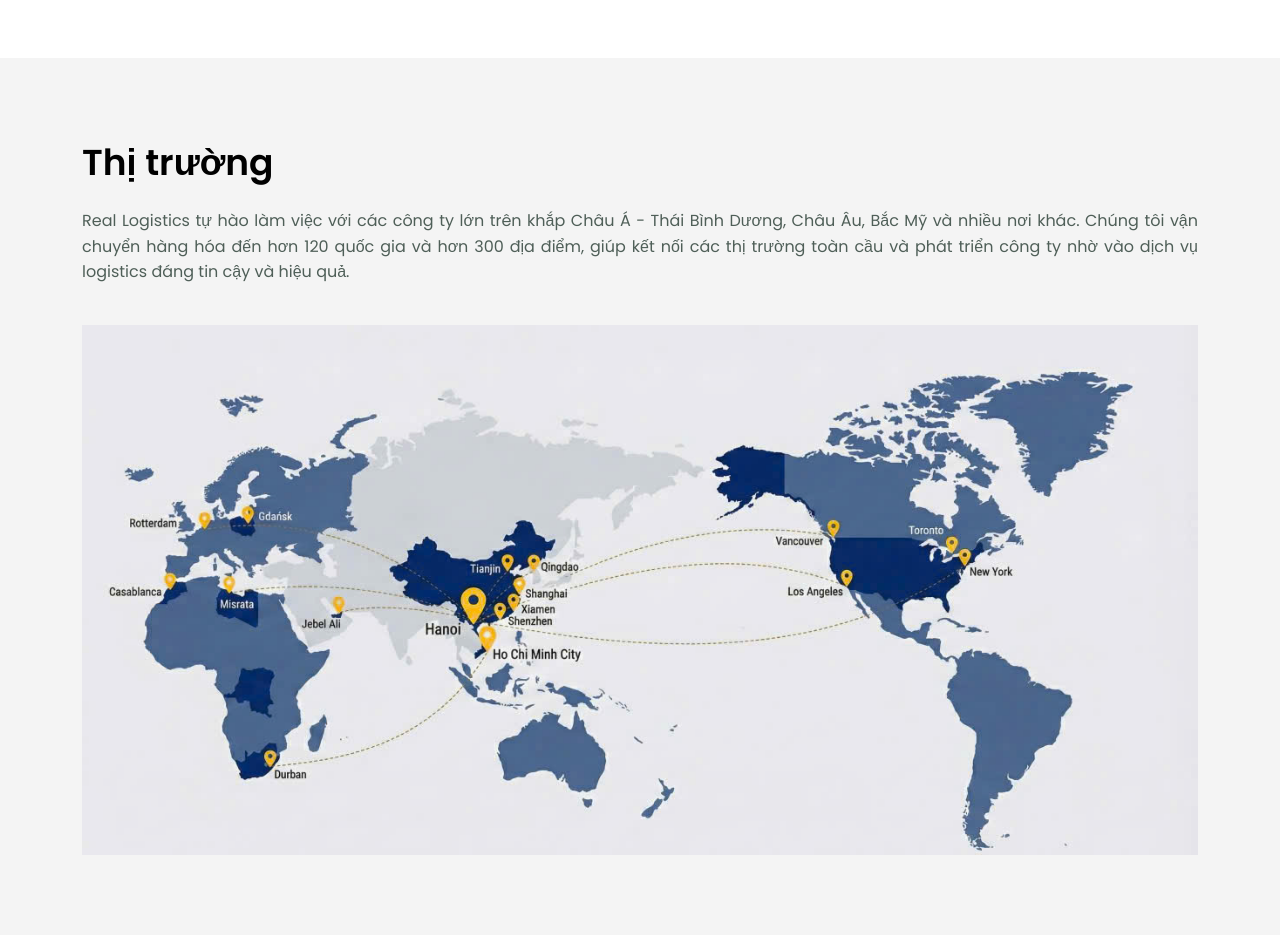
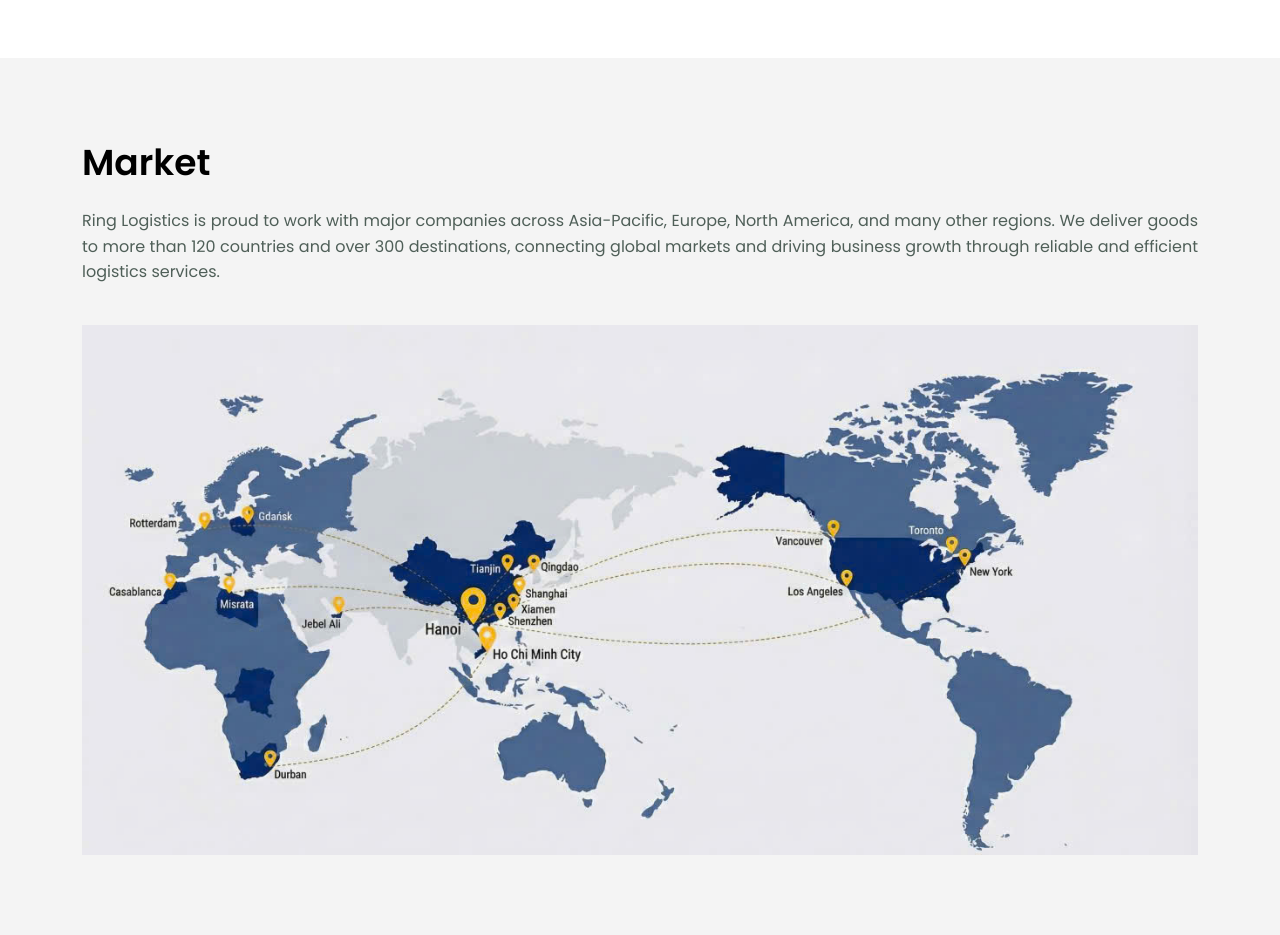
Before and after one commit to ThanhThanTho/Ring, a Vue app: page / in a window 1280 px wide. Shown: the part 2260-3195 px from the top of the page. Built offline with nearby package versions, Linux system fonts and the light colour scheme.

Commit message:
[Fix] Thay đổi ngôn ngữ cho text #13

```diff
--- a/src/components/Home.vue
+++ b/src/components/Home.vue
@@ -192,9 +192,9 @@
     <section class="vc_section home-page-section-markets">
       <div class="container">
         <div class="markets-content">
-          <h2 class="markets-heading">Thị trường</h2>
+          <h2 class="markets-heading">Market</h2>
           <p class="markets-description">
-            Real Logistics tự hào làm việc với các công ty lớn trên khắp Châu Á - Thái Bình Dương, Châu Âu, Bắc Mỹ và nhiều nơi khác. Chúng tôi vận chuyển hàng hóa đến hơn 120 quốc gia và hơn 300 địa điểm, giúp kết nối các thị trường toàn cầu và phát triển công ty nhờ vào dịch vụ logistics đáng tin cậy và hiệu quả.
+            Ring Logistics is proud to work with major companies across Asia-Pacific, Europe, North America, and many other regions. We deliver goods to more than 120 countries and over 300 destinations, connecting global markets and driving business growth through reliable and efficient logistics services.
           </p>
 
           <div class="markets-map-container">
```
